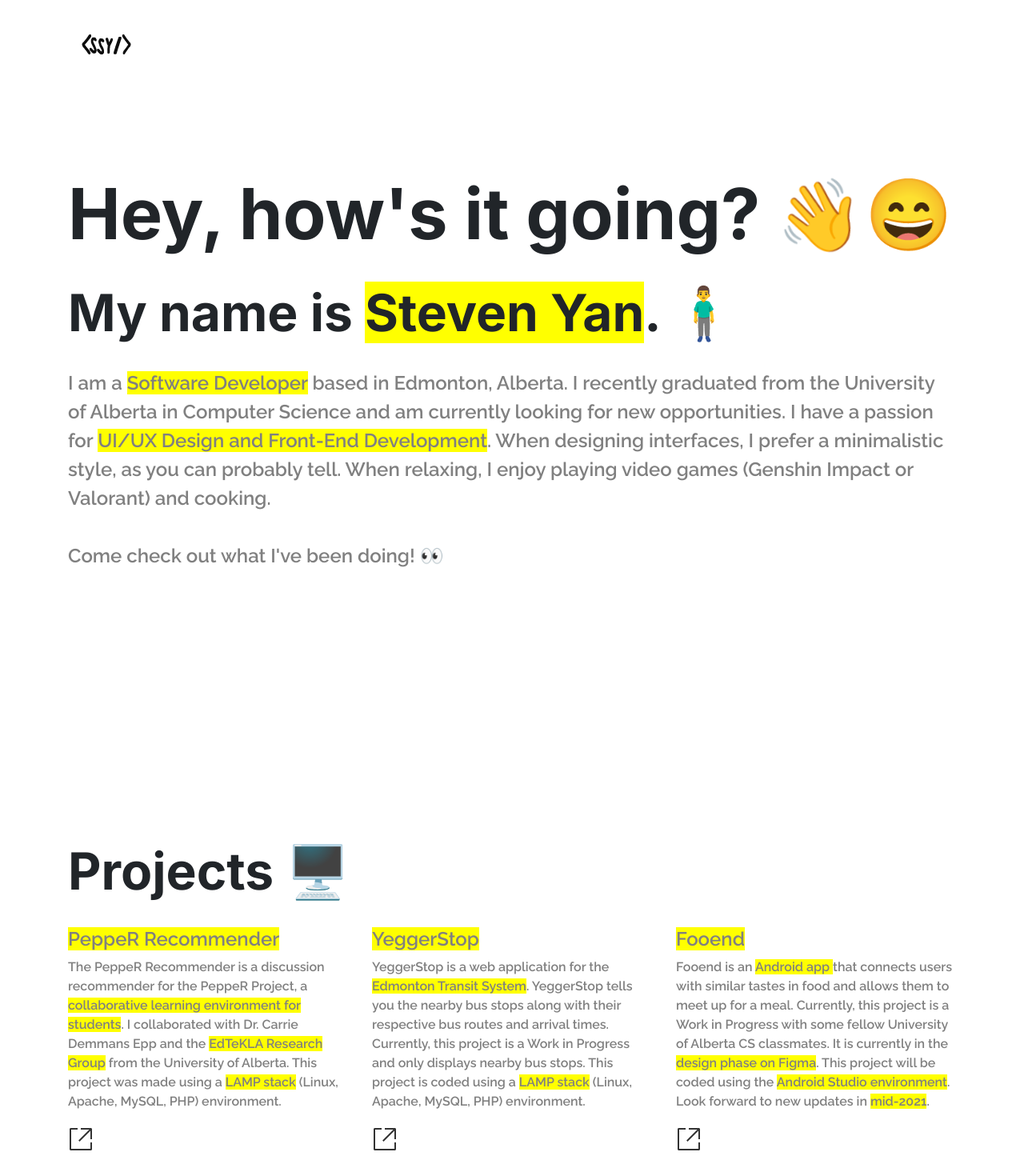
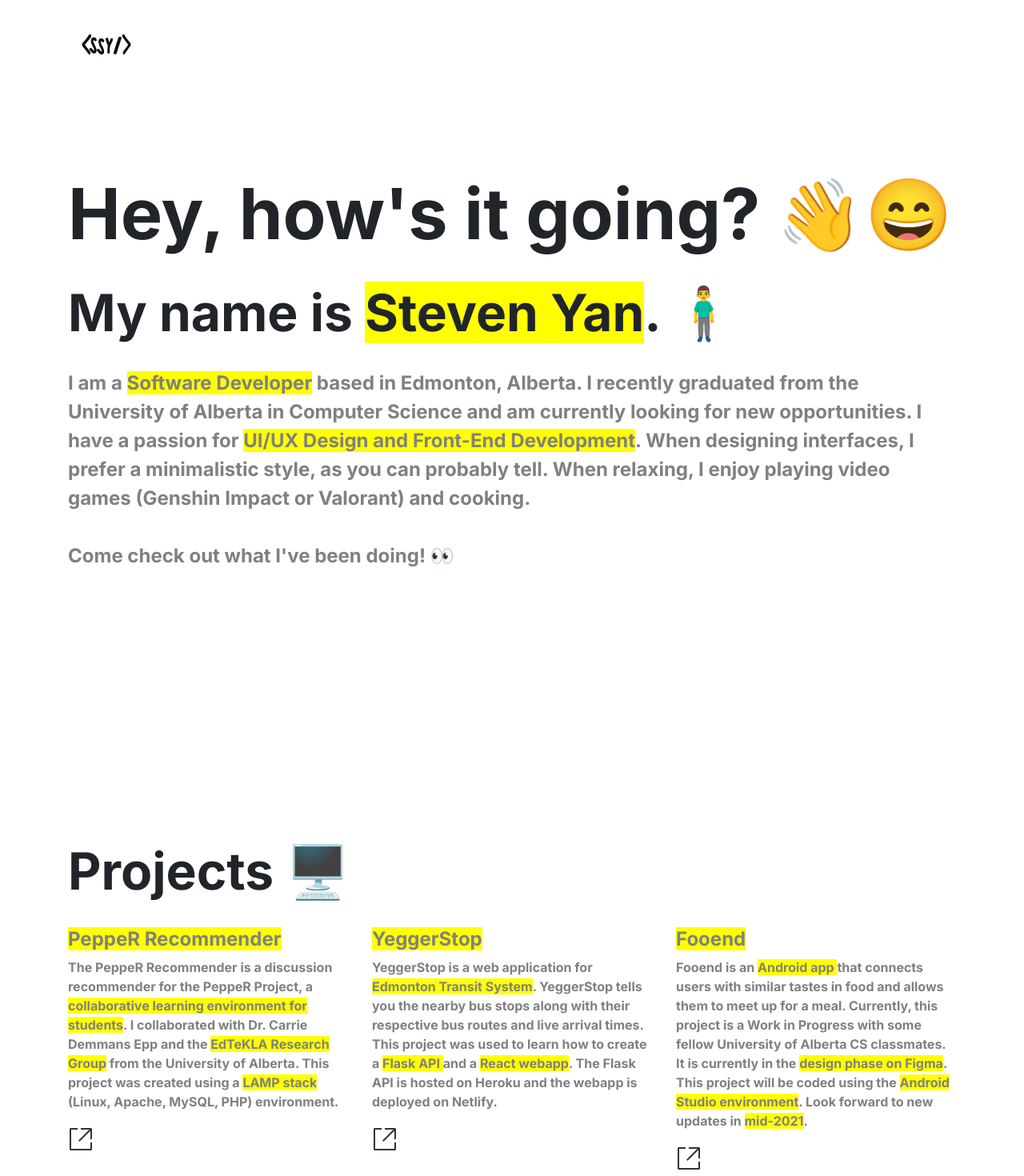
Before and after one commit to shistevenyan/Portfolio-Website, a React (Create React App) app in the folder steven-portfolio/: page / in a window 1280 px wide. Shown: the top 1470 px of the page at 80% size. Built offline with nearby package versions, Linux system fonts and the light colour scheme.

Commit message:
changed font family

```diff
--- a/steven-portfolio/src/components/projects.js
+++ b/steven-portfolio/src/components/projects.js
@@ -30,8 +30,8 @@ class Projects extends Component {
                             <p className="projects-context">
                                 The PeppeR Recommender is a discussion recommender for the PeppeR Project, a <span style={{ "background-color": "#FFFF00" }}>collaborative learning environment
                                 for students</span>.
-                                I collaborated with Dr. Carrie Demmans Epp and the <span style={{ "background-color": "#FFFF00" }}>EdTeKLA Research Group</span> from the University of Alberta.
-                                This project was made using a <span style={{ "background-color": "#FFFF00" }}>LAMP stack</span> (Linux, Apache, MySQL, PHP) environment.
+                                I collaborated with Dr. Carrie Demmans  Epp and the <span style={{ "background-color": "#FFFF00" }}>EdTeKLA Research Group</span> from the University of Alberta.
+                                This project was created using a <span style={{ "background-color": "#FFFF00" }}>LAMP stack</span> (Linux, Apache, MySQL, PHP) environment.
                             </p>
                             <a href="https://github.com/shistevenyan" target="_blank" className="projectLink"><VscLinkExternal /></a>
                             <br></br>
@@ -43,10 +43,10 @@ class Projects extends Component {
                             <br></br>
                             <h4><span style={{ "background-color": "#FFFF00" }}>YeggerStop</span></h4>
                             <p className="projects-context">
-                                YeggerStop is a web application for the <span style={{ "background-color": "#FFFF00" }}> Edmonton Transit System</span>.
-                                YeggerStop tells you the nearby bus stops along with their respective bus routes and arrival times. Currently, this
-                                project is a Work in Progress and only displays nearby bus stops.
-                                This project is coded using a <span style={{ "background-color": "#FFFF00" }}>LAMP stack</span> (Linux, Apache, MySQL, PHP) environment.
+                                YeggerStop is a web application for <span style={{ "background-color": "#FFFF00" }}> Edmonton Transit System</span>.
+                                YeggerStop tells you the nearby bus stops along with their respective bus routes and live arrival times. This project
+                                was used to learn how to create a <span style={{ "background-color": "#FFFF00" }}>Flask API </span>
+                                and a <span style={{ "background-color": "#FFFF00" }}>React webapp</span>. The Flask API is hosted on Heroku and the webapp is deployed on Netlify.
                             </p>
                             <a href="https://github.com/shistevenyan" target="_blank" className="projectLink"><VscLinkExternal /></a>
                             <br></br>
--- a/steven-portfolio/src/styles/App.scss
+++ b/steven-portfolio/src/styles/App.scss
@@ -29,7 +29,7 @@ h2 {
 }
 
 h4 {
-  font-family: 'Raleway', sans-serif;
+  font-family: 'Inter', sans-serif;
   font-size:1.5em;
   color: grey;
 
@@ -39,8 +39,7 @@ h4 {
 }
 
 p.home-context {
-  font-family: 'Raleway', sans-serif;
-  font-weight: bold;
+  font-family: 'Inter', sans-serif;
   font-size: 1.5em;
   color: grey;
 
@@ -50,8 +49,7 @@ p.home-context {
 }
 
 p.projects-context {
-  font-family: 'Raleway', sans-serif;
-  font-weight: bold;
+  font-family: 'Inter', sans-serif;
   font-size: 1em;
   color: grey;
 
@@ -61,8 +59,7 @@ p.projects-context {
 }
 
 p.contact-context {
-  font-family: 'Raleway', sans-serif;
-  font-weight: bold;
+  font-family: 'Inter', sans-serif;
   font-size: 1.5em;
   color: grey;
 
```
Also changed, not shown: 1 other file (tests, documents, lock files or other folders).
